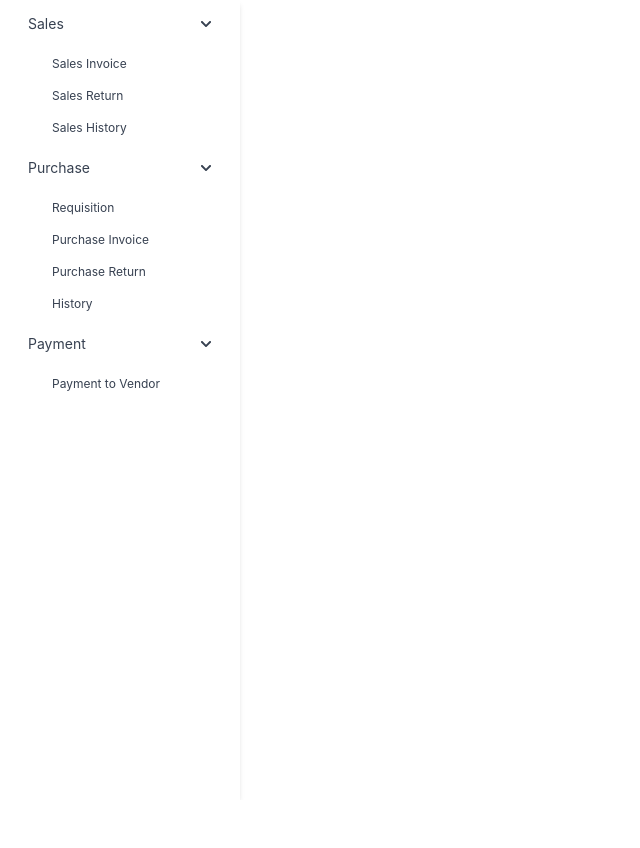
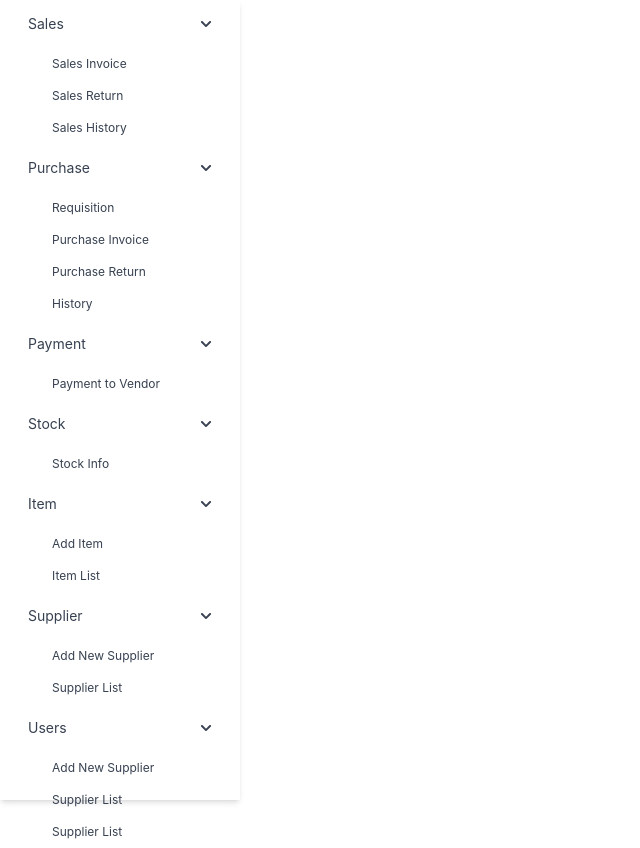
Before and after one commit to md-najmul-haque/medical-store-software, a React (Create React App) app: page / in a window 1280 px wide. Shown: the whole page, without its empty margins (0-640 px from the left). Before the commit the page ends 800 px from the top, so only its background shows below. Built offline with nearby package versions, Linux system fonts and the light colour scheme; what tw-elements would draw is missing.

Commit message:
more side menu added

```diff
--- a/src/components/Dashboard.js
+++ b/src/components/Dashboard.js
@@ -59,6 +59,81 @@ const Dashboard = () => {
                             </li>
                         </ul>
                     </li>
+                    <li class="relative" id="sidenavEx3">
+                        <a class="flex items-center text-sm py-4 px-6 h-12 overflow-hidden text-gray-700 text-ellipsis whitespace-nowrap rounded hover:text-gray-900 hover:bg-gray-100 transition duration-300 ease-in-out cursor-pointer" data-mdb-ripple="true" data-mdb-ripple-color="dark" data-bs-toggle="collapse" data-bs-target="#collapseSidenavEx3" aria-expanded="false" aria-controls="collapseSidenavEx3">
+                            <span>Stock</span>
+                            <svg aria-hidden="true" focusable="false" data-prefix="fas" class="w-3 h-3 ml-auto" role="img" xmlns="http://www.w3.org/2000/svg" viewBox="0 0 448 512">
+                                <path fill="currentColor" d="M207.029 381.476L12.686 187.132c-9.373-9.373-9.373-24.569 0-33.941l22.667-22.667c9.357-9.357 24.522-9.375 33.901-.04L224 284.505l154.745-154.021c9.379-9.335 24.544-9.317 33.901.04l22.667 22.667c9.373 9.373 9.373 24.569 0 33.941L240.971 381.476c-9.373 9.372-24.569 9.372-33.942 0z"></path>
+                            </svg>
+                        </a>
+                        <ul class="relative accordion-collapse collapse" id="collapseSidenavEx3" aria-labelledby="sidenavEx3" data-bs-parent="#sidenavExample">
+                            <li class="relative">
+                                <a href="#!" class="flex items-center text-xs py-4 pl-12 pr-6 h-6 overflow-hidden text-gray-700 text-ellipsis whitespace-nowrap rounded hover:text-gray-900 hover:bg-gray-100 transition duration-300 ease-in-out" data-mdb-ripple="true" data-mdb-ripple-color="dark">Stock Info</a>
+                            </li>
+                        </ul>
+                    </li>
+
+                    <li class="relative" id="sidenavEx3">
+                        <a class="flex items-center text-sm py-4 px-6 h-12 overflow-hidden text-gray-700 text-ellipsis whitespace-nowrap rounded hover:text-gray-900 hover:bg-gray-100 transition duration-300 ease-in-out cursor-pointer" data-mdb-ripple="true" data-mdb-ripple-color="dark" data-bs-toggle="collapse" data-bs-target="#collapseSidenavEx3" aria-expanded="false" aria-controls="collapseSidenavEx3">
+                            <span>Item</span>
+                            <svg aria-hidden="true" focusable="false" data-prefix="fas" class="w-3 h-3 ml-auto" role="img" xmlns="http://www.w3.org/2000/svg" viewBox="0 0 448 512">
+                                <path fill="currentColor" d="M207.029 381.476L12.686 187.132c-9.373-9.373-9.373-24.569 0-33.941l22.667-22.667c9.357-9.357 24.522-9.375 33.901-.04L224 284.505l154.745-154.021c9.379-9.335 24.544-9.317 33.901.04l22.667 22.667c9.373 9.373 9.373 24.569 0 33.941L240.971 381.476c-9.373 9.372-24.569 9.372-33.942 0z"></path>
+                            </svg>
+                        </a>
+                        <ul class="relative accordion-collapse collapse" id="collapseSidenavEx3" aria-labelledby="sidenavEx3" data-bs-parent="#sidenavExample">
+                            <li class="relative">
+                                <a href="#!" class="flex items-center text-xs py-4 pl-12 pr-6 h-6 overflow-hidden text-gray-700 text-ellipsis whitespace-nowrap rounded hover:text-gray-900 hover:bg-gray-100 transition duration-300 ease-in-out" data-mdb-ripple="true" data-mdb-ripple-color="dark">Add Item</a>
+                            </li>
+                        </ul>
+                        <ul class="relative accordion-collapse collapse" id="collapseSidenavEx3" aria-labelledby="sidenavEx3" data-bs-parent="#sidenavExample">
+                            <li class="relative">
+                                <a href="#!" class="flex items-center text-xs py-4 pl-12 pr-6 h-6 overflow-hidden text-gray-700 text-ellipsis whitespace-nowrap rounded hover:text-gray-900 hover:bg-gray-100 transition duration-300 ease-in-out" data-mdb-ripple="true" data-mdb-ripple-color="dark">Item List</a>
+                            </li>
+                        </ul>
+                    </li>
+
+                    <li class="relative" id="sidenavEx3">
+                        <a class="flex items-center text-sm py-4 px-6 h-12 overflow-hidden text-gray-700 text-ellipsis whitespace-nowrap rounded hover:text-gray-900 hover:bg-gray-100 transition duration-300 ease-in-out cursor-pointer" data-mdb-ripple="true" data-mdb-ripple-color="dark" data-bs-toggle="collapse" data-bs-target="#collapseSidenavEx3" aria-expanded="false" aria-controls="collapseSidenavEx3">
+                            <span>Supplier</span>
+                            <svg aria-hidden="true" focusable="false" data-prefix="fas" class="w-3 h-3 ml-auto" role="img" xmlns="http://www.w3.org/2000/svg" viewBox="0 0 448 512">
+                                <path fill="currentColor" d="M207.029 381.476L12.686 187.132c-9.373-9.373-9.373-24.569 0-33.941l22.667-22.667c9.357-9.357 24.522-9.375 33.901-.04L224 284.505l154.745-154.021c9.379-9.335 24.544-9.317 33.901.04l22.667 22.667c9.373 9.373 9.373 24.569 0 33.941L240.971 381.476c-9.373 9.372-24.569 9.372-33.942 0z"></path>
+                            </svg>
+                        </a>
+                        <ul class="relative accordion-collapse collapse" id="collapseSidenavEx3" aria-labelledby="sidenavEx3" data-bs-parent="#sidenavExample">
+                            <li class="relative">
+                                <a href="#!" class="flex items-center text-xs py-4 pl-12 pr-6 h-6 overflow-hidden text-gray-700 text-ellipsis whitespace-nowrap rounded hover:text-gray-900 hover:bg-gray-100 transition duration-300 ease-in-out" data-mdb-ripple="true" data-mdb-ripple-color="dark">Add New Supplier</a>
+                            </li>
+                        </ul>
+                        <ul class="relative accordion-collapse collapse" id="collapseSidenavEx3" aria-labelledby="sidenavEx3" data-bs-parent="#sidenavExample">
+                            <li class="relative">
+                                <a href="#!" class="flex items-center text-xs py-4 pl-12 pr-6 h-6 overflow-hidden text-gray-700 text-ellipsis whitespace-nowrap rounded hover:text-gray-900 hover:bg-gray-100 transition duration-300 ease-in-out" data-mdb-ripple="true" data-mdb-ripple-color="dark">Supplier List</a>
+                            </li>
+                        </ul>
+                    </li>
+
+                    <li class="relative" id="sidenavEx3">
+                        <a class="flex items-center text-sm py-4 px-6 h-12 overflow-hidden text-gray-700 text-ellipsis whitespace-nowrap rounded hover:text-gray-900 hover:bg-gray-100 transition duration-300 ease-in-out cursor-pointer" data-mdb-ripple="true" data-mdb-ripple-color="dark" data-bs-toggle="collapse" data-bs-target="#collapseSidenavEx3" aria-expanded="false" aria-controls="collapseSidenavEx3">
+                            <span>Users</span>
+                            <svg aria-hidden="true" focusable="false" data-prefix="fas" class="w-3 h-3 ml-auto" role="img" xmlns="http://www.w3.org/2000/svg" viewBox="0 0 448 512">
+                                <path fill="currentColor" d="M207.029 381.476L12.686 187.132c-9.373-9.373-9.373-24.569 0-33.941l22.667-22.667c9.357-9.357 24.522-9.375 33.901-.04L224 284.505l154.745-154.021c9.379-9.335 24.544-9.317 33.901.04l22.667 22.667c9.373 9.373 9.373 24.569 0 33.941L240.971 381.476c-9.373 9.372-24.569 9.372-33.942 0z"></path>
+                            </svg>
+                        </a>
+                        <ul class="relative accordion-collapse collapse" id="collapseSidenavEx3" aria-labelledby="sidenavEx3" data-bs-parent="#sidenavExample">
+                            <li class="relative">
+                                <a href="#!" class="flex items-center text-xs py-4 pl-12 pr-6 h-6 overflow-hidden text-gray-700 text-ellipsis whitespace-nowrap rounded hover:text-gray-900 hover:bg-gray-100 transition duration-300 ease-in-out" data-mdb-ripple="true" data-mdb-ripple-color="dark">Add New Supplier</a>
+                            </li>
+                        </ul>
+                        <ul class="relative accordion-collapse collapse" id="collapseSidenavEx3" aria-labelledby="sidenavEx3" data-bs-parent="#sidenavExample">
+                            <li class="relative">
+                                <a href="#!" class="flex items-center text-xs py-4 pl-12 pr-6 h-6 overflow-hidden text-gray-700 text-ellipsis whitespace-nowrap rounded hover:text-gray-900 hover:bg-gray-100 transition duration-300 ease-in-out" data-mdb-ripple="true" data-mdb-ripple-color="dark">Supplier List</a>
+                            </li>
+                        </ul>
+                        <ul class="relative accordion-collapse collapse" id="collapseSidenavEx3" aria-labelledby="sidenavEx3" data-bs-parent="#sidenavExample">
+                            <li class="relative">
+                                <a href="#!" class="flex items-center text-xs py-4 pl-12 pr-6 h-6 overflow-hidden text-gray-700 text-ellipsis whitespace-nowrap rounded hover:text-gray-900 hover:bg-gray-100 transition duration-300 ease-in-out" data-mdb-ripple="true" data-mdb-ripple-color="dark">Supplier List</a>
+                            </li>
+                        </ul>
+                    </li>
                 </ul>
             </div>
         </div>
```
